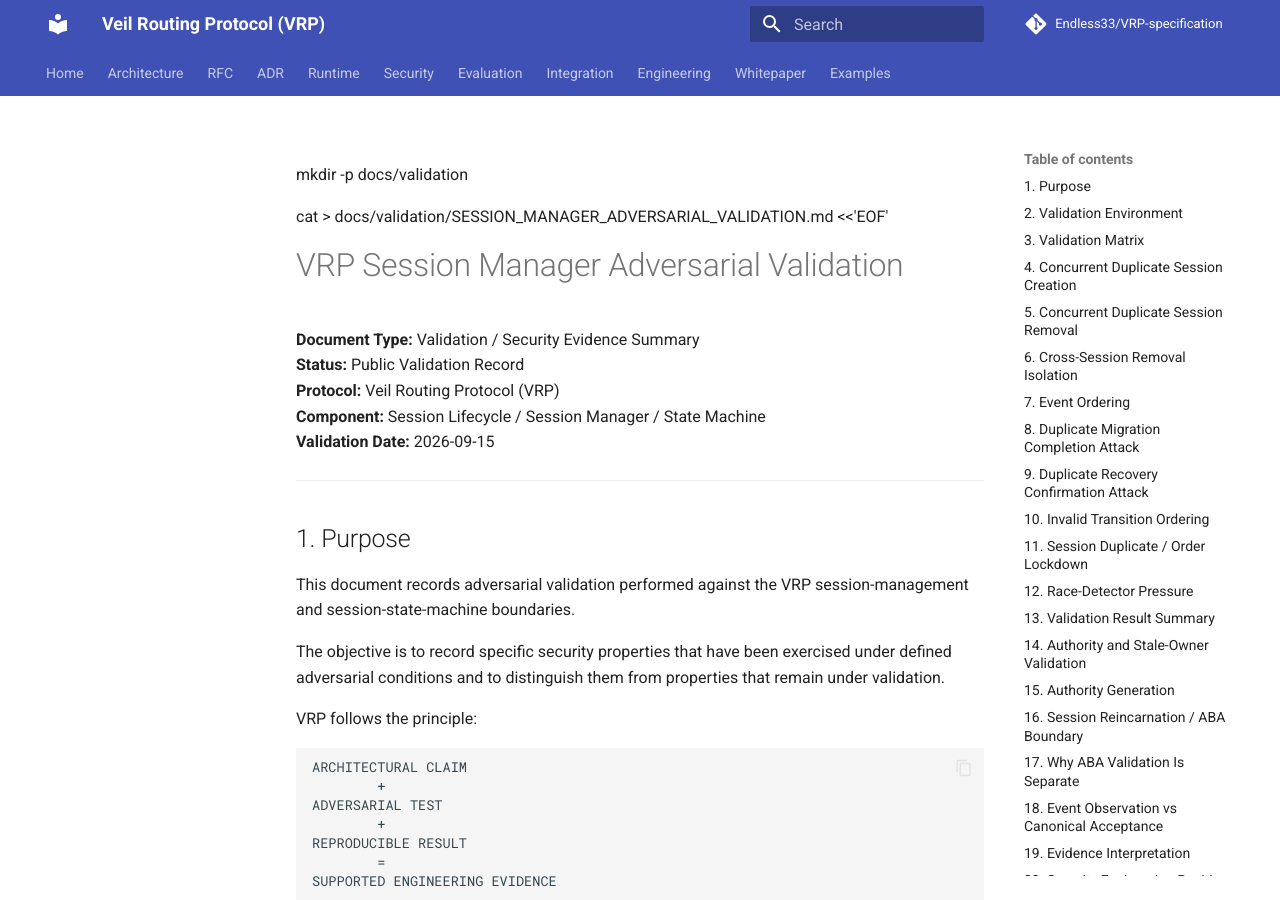
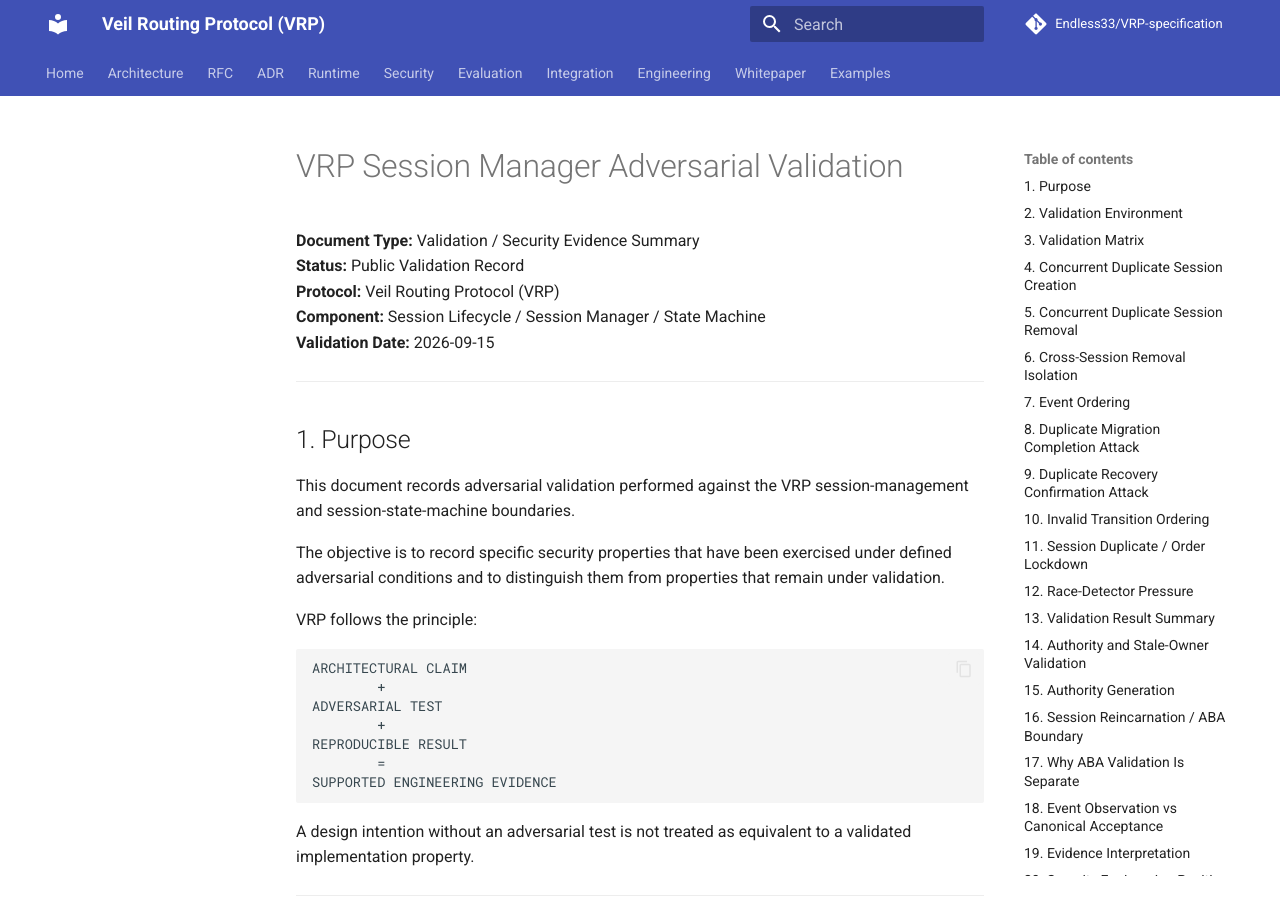
Before and after one commit to Endless33/VRP-specification, an MkDocs documentation site: the page built from docs/validation/SESSION_MANAGER_ADVERSARIAL_VALIDATION.md, in a window 1280 px wide and 900 px high. Built offline with MkDocs 1.6.1 and Material for MkDocs 9.7.7, drawn with Linux system fonts in a browser that asks for light colours; comment, search, counter and statistics services are not loaded.

Commit message:
Update SESSION_MANAGER_ADVERSARIAL_VALIDATION.md

```diff
--- a/docs/validation/SESSION_MANAGER_ADVERSARIAL_VALIDATION.md
+++ b/docs/validation/SESSION_MANAGER_ADVERSARIAL_VALIDATION.md
@@ -1,6 +1,3 @@
-mkdir -p docs/validation
-
-cat > docs/validation/SESSION_MANAGER_ADVERSARIAL_VALIDATION.md <<'EOF'
 # VRP Session Manager Adversarial Validation
 
 **Document Type:** Validation / Security Evidence Summary
```
